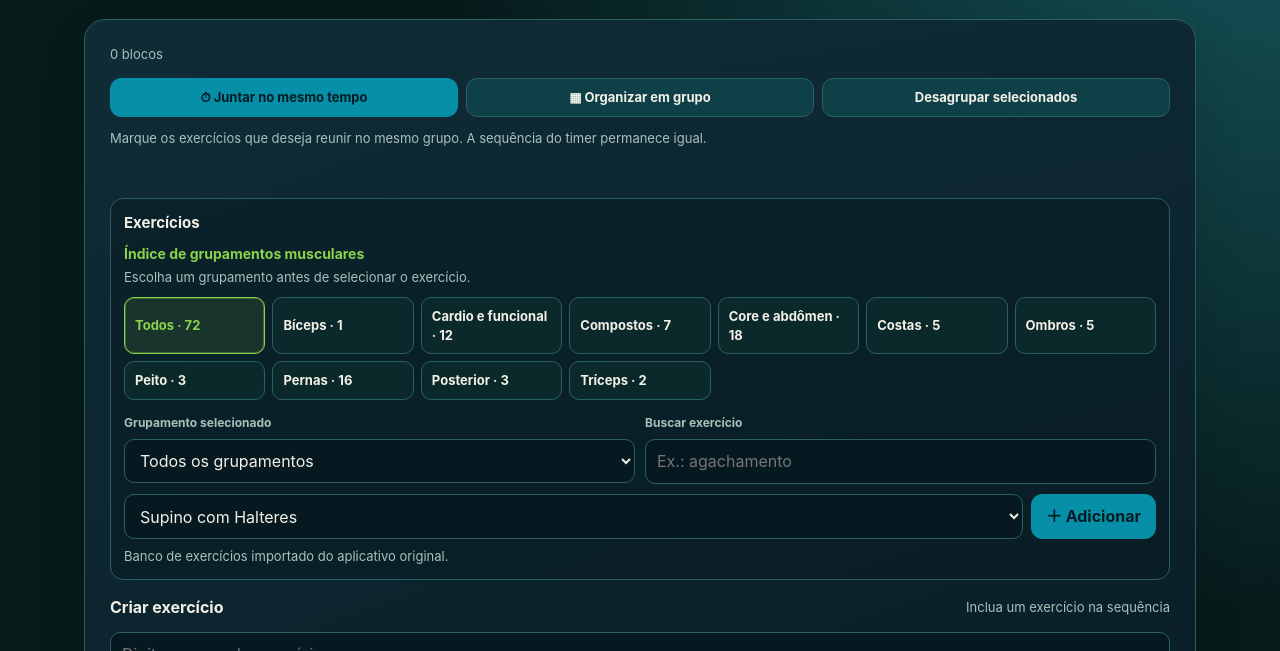
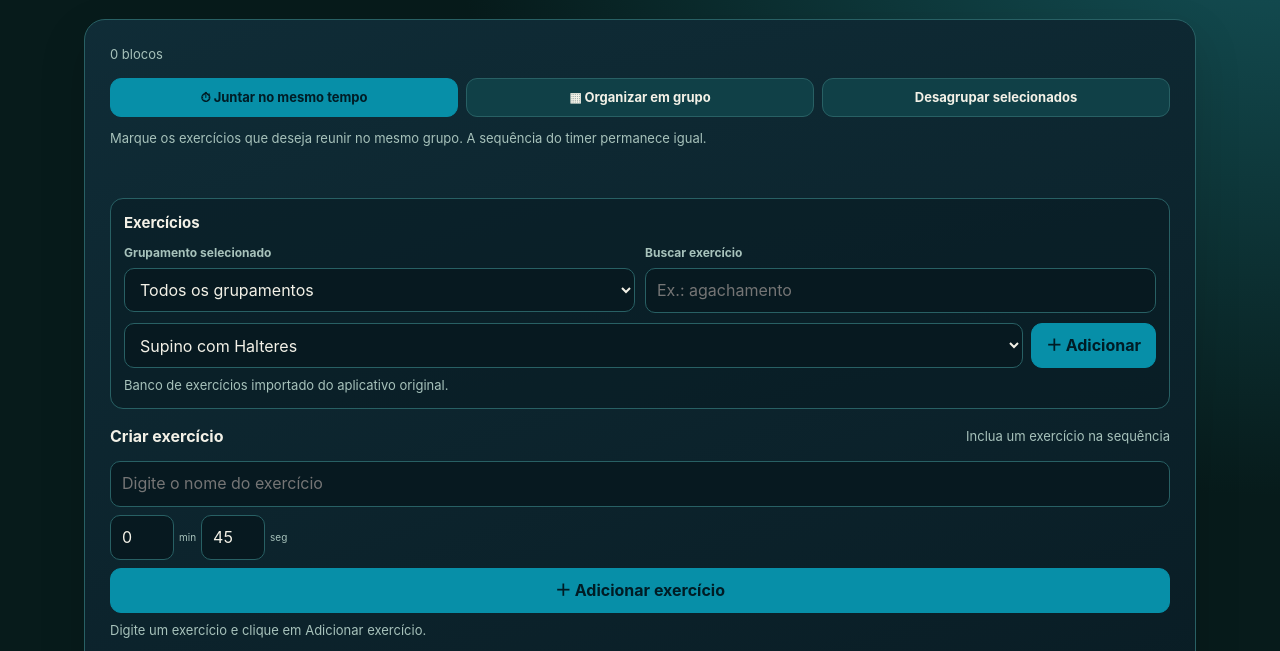
Before and after one commit to hezirbrasil/DuoMode, a plain HTML site: page index.html in a window 1280 px wide. Shown: the part 125-776 px from the top of the page. Drawn offline with Linux system fonts and the light colour scheme.

Commit message:
Remove índice visual de grupamentos musculares

```diff
--- a/styles.css
+++ b/styles.css
@@ -95,7 +95,7 @@
     }
 
 
-    .muscle-index-wrap { margin: 0 0 14px; }
+    .muscle-index-wrap { display:none !important; }
     .muscle-index-title { margin: 0 0 4px; font-size: 14px; color: var(--lime); }
     .muscle-index-help { margin: 0 0 10px; font-size: 12px; }
     .muscle-index { display: grid; grid-template-columns: repeat(auto-fit,minmax(135px,1fr)); gap: 7px; }
```
